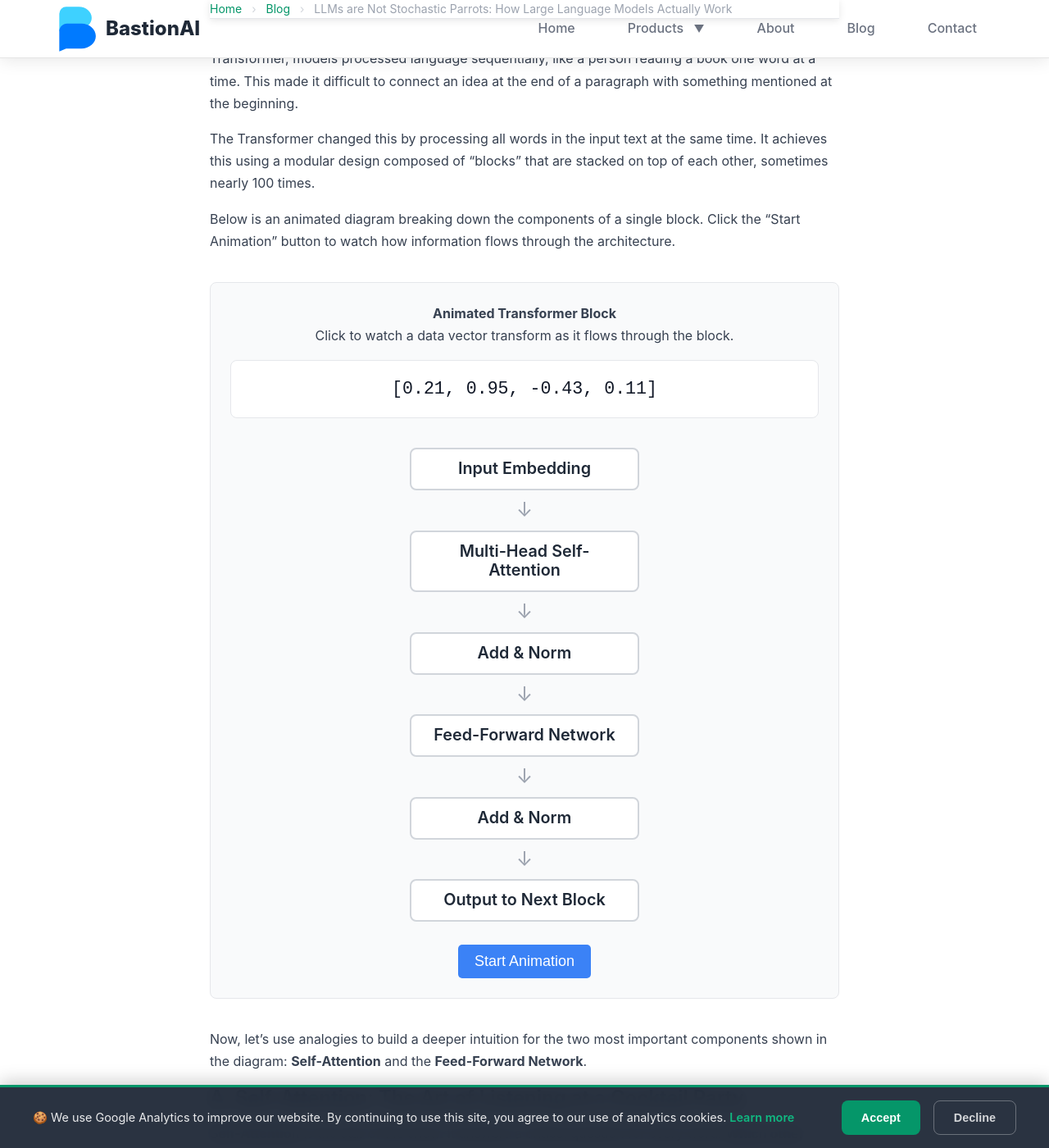
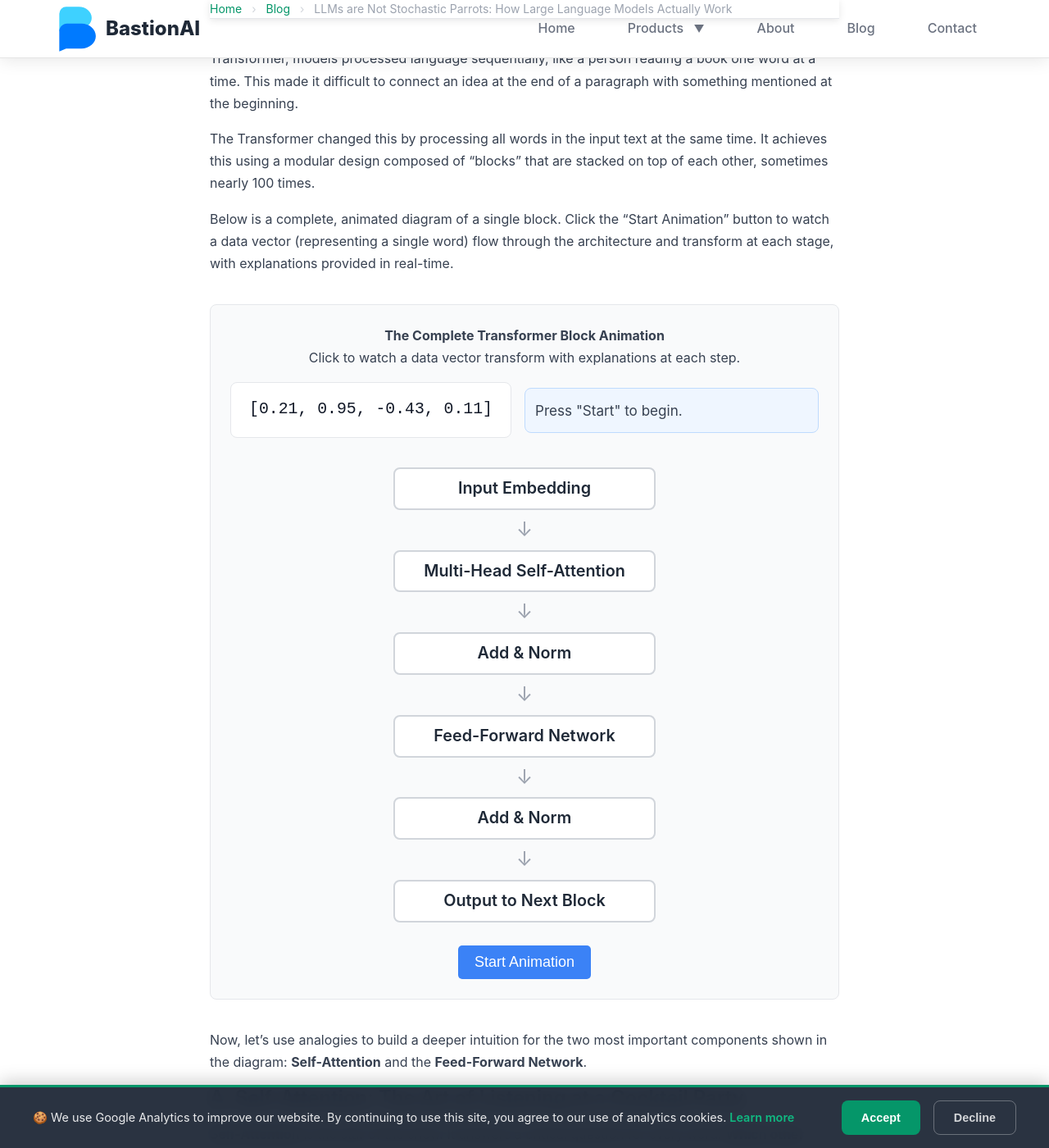
Before and after one commit to BastionAI/bastionai.github.io, a Jekyll site: the page built from _posts/2025-07-14-how-llms-really-work.md, in a window 1280 px wide and 1400 px high, scrolled down 2714 px. Shown: the whole window at 82% size. Built offline with Jekyll 4.4.1, drawn with Linux system fonts in a browser that asks for light colours.

Commit message:
feat: implement definitive data-flow animation with explanations

```diff
--- a/_includes/components/interactive-transformer.html
+++ b/_includes/components/interactive-transformer.html
@@ -1,5 +1,5 @@
 <style>
-.data-transformer-container {
+.final-transformer-container {
     font-family: -apple-system, BlinkMacSystemFont, "Segoe UI", Roboto, "Helvetica Neue", Arial, sans-serif;
     border: 1px solid #e5e7eb;
     border-radius: 8px;
@@ -8,58 +8,61 @@
     text-align: center;
     background-color: #f9fafb;
 }
-.data-transformer-vector-display {
+.final-transformer-top-display {
+    display: flex;
+    justify-content: space-between;
+    align-items: center;
+    gap: 16px;
+    margin-bottom: 24px;
+}
+.final-transformer-vector-display {
+    flex-grow: 1;
     background-color: #fff;
     border: 1px solid #e5e7eb;
     padding: 16px;
     border-radius: 8px;
-    margin-bottom: 24px;
     font-family: monospace;
-    font-size: 1.2em;
+    font-size: 1.1em;
     font-weight: 500;
     color: #111827;
     min-height: 28px;
     transition: background-color 0.3s;
 }
-.data-transformer-vector-display.processing {
+.final-transformer-explanation {
+    flex-basis: 50%;
+    text-align: left;
+    font-size: 0.95em;
+    padding: 12px;
     background-color: #eff6ff;
+    border: 1px solid #bfdbfe;
+    border-radius: 8px;
+    min-height: 54px;
 }
-.data-transformer-block {
+.final-transformer-block {
     display: flex;
     flex-direction: column;
     align-items: center;
     position: relative;
 }
-.data-transformer-component {
+.final-transformer-component {
     border: 2px solid #d1d5db;
     border-radius: 8px;
     padding: 12px 20px;
     margin: 12px 0;
-    width: 280px;
+    width: 320px;
     background-color: white;
     position: relative;
     transition: all 0.3s ease-in-out;
 }
-.data-transformer-component.active {
+.final-transformer-component.active {
     border-color: #3b82f6;
     transform: scale(1.03);
     box-shadow: 0 4px 15px rgba(0,0,0,0.08);
 }
-.data-transformer-component h4 {
-    margin: 0;
-    font-size: 1.1em;
-    color: #1f2937;
-}
-.data-transformer-arrow {
-    font-size: 24px;
-    color: #9ca3af;
-    margin: -8px 0;
-    transition: color 0.3s ease-in-out;
-}
-.data-transformer-arrow.active {
-    color: #3b82f6;
-}
-.data-transformer-button {
+.final-transformer-component h4 { margin: 0; font-size: 1.1em; color: #1f2937; }
+.final-transformer-arrow { font-size: 24px; color: #9ca3af; margin: -8px 0; transition: color 0.3s ease-in-out; }
+.final-transformer-arrow.active { color: #3b82f6; }
+.final-transformer-button {
     background-color: #3b82f6;
     color: white;
     border: none;
@@ -70,81 +73,77 @@
     margin-top: 16px;
     transition: background-color 0.2s;
 }
-.data-transformer-button:hover {
-    background-color: #2563eb;
-}
-.data-transformer-button:disabled {
-    background-color: #9ca3af;
-    cursor: not-allowed;
-}
+.final-transformer-button:hover { background-color: #2563eb; }
+.final-transformer-button:disabled { background-color: #9ca3af; cursor: not-allowed; }
 </style>
 
-<div class="data-transformer-container">
-    <p><strong>Animated Transformer Block</strong><br/>Click to watch a data vector transform as it flows through the block.</p>
-    <div id="data-vector-display" class="data-transformer-vector-display">[0.21, 0.95, -0.43, 0.11]</div>
-    <div class="data-transformer-block">
-
-        <div class="data-transformer-component" data-step="1"><h4>Input Embedding</h4></div>
-        <div class="data-transformer-arrow" data-step="1">↓</div>
-        <div class="data-transformer-component" data-step="2"><h4>Multi-Head Self-Attention</h4></div>
-        <div class="data-transformer-arrow" data-step="2">↓</div>
-        <div class="data-transformer-component" data-step="3"><h4>Add &amp; Norm</h4></div>
-        <div class="data-transformer-arrow" data-step="3">↓</div>
-        <div class="data-transformer-component" data-step="4"><h4>Feed-Forward Network</h4></div>
-        <div class="data-transformer-arrow" data-step="4">↓</div>
-        <div class="data-transformer-component" data-step="5"><h4>Add &amp; Norm</h4></div>
-        <div class="data-transformer-arrow" data-step="5">↓</div>
-        <div class="data-transformer-component" data-step="6"><h4>Output to Next Block</h4></div>
-
+<div class="final-transformer-container">
+    <p><strong>The Complete Transformer Block Animation</strong><br/>Click to watch a data vector transform with explanations at each step.</p>
+    <div class="final-transformer-top-display">
+        <div id="final-vector-display" class="final-transformer-vector-display"></div>
+        <div id="final-explanation" class="final-transformer-explanation">Press "Start" to begin.</div>
     </div>
-    <button id="data-transformer-start-btn" class="data-transformer-button">Start Animation</button>
+    <div class="final-transformer-block">
+        <div class="final-transformer-component" data-step="1"><h4>Input Embedding</h4></div>
+        <div class="final-transformer-arrow" data-step="1">↓</div>
+        <div class="final-transformer-component" data-step="2"><h4>Multi-Head Self-Attention</h4></div>
+        <div class="final-transformer-arrow" data-step="2">↓</div>
+        <div class="final-transformer-component" data-step="3"><h4>Add &amp; Norm</h4></div>
+        <div class="final-transformer-arrow" data-step="3">↓</div>
+        <div class="final-transformer-component" data-step="4"><h4>Feed-Forward Network</h4></div>
+        <div class="final-transformer-arrow" data-step="4">↓</div>
+        <div class="final-transformer-component" data-step="5"><h4>Add &amp; Norm</h4></div>
+        <div class="final-transformer-arrow" data-step="5">↓</div>
+        <div class="final-transformer-component" data-step="6"><h4>Output to Next Block</h4></div>
+    </div>
+    <button id="final-transformer-start-btn" class="final-transformer-button">Start Animation</button>
 </div>
 
 <script>
 document.addEventListener('DOMContentLoaded', function() {
-    const startButton = document.getElementById('data-transformer-start-btn');
-    const vectorDisplay = document.getElementById('data-vector-display');
-    const components = document.querySelectorAll('.data-transformer-component');
-    const arrows = document.querySelectorAll('.data-transformer-arrow');
+    const startButton = document.getElementById('final-transformer-start-btn');
+    const vectorDisplay = document.getElementById('final-vector-display');
+    const explanationBox = document.getElementById('final-explanation');
+    const components = document.querySelectorAll('.final-transformer-component');
+    const arrows = document.querySelectorAll('.final-transformer-arrow');
     let isAnimating = false;
 
     const initialVector = [0.21, 0.95, -0.43, 0.11];
     const vectorStates = [
-        initialVector, // After Input
+        initialVector, // Start
         [0.83, 0.51, -0.25, 0.34], // After Attention
         [0.81, 0.53, -0.24, 0.36], // After Add & Norm 1
         [0.72, 0.68, 0.55, 0.81],  // After FFN
         [0.74, 0.67, 0.56, 0.80],  // After Add & Norm 2
         [0.74, 0.67, 0.56, 0.80],  // Final Output
     ];
+    const explanations = [
+        "We start with the word's initial meaning, represented as a vector.",
+        "Self-attention mixes in context from other words, deeply changing the vector's values.",
+        "Add & Norm cleans up the new vector and adds back the original, preventing information loss.",
+        "The Feed-Forward Network processes the vector, finding deeper patterns and relationships in the data.",
+        "Another round of Add & Norm ensures the output is stable and ready for the next stage.",
+        "The final, refined vector is now passed to the next Transformer block or used for prediction."
+    ];
 
     const sleep = ms => new Promise(resolve => setTimeout(resolve, ms));
-
-    const resetState = () => {
-        vectorDisplay.textContent = `[${initialVector.join(', ')}]`;
-        vectorDisplay.classList.remove('processing');
-        components.forEach(el => el.classList.remove('active'));
-        arrows.forEach(el => el.classList.remove('active'));
-    };
-
-    const animateVector = (startVec, endVec, duration) => {
+    const animateVectorFn = (startVec, endVec, duration) => {
         const startTime = performance.now();
         const update = () => {
             const elapsedTime = performance.now() - startTime;
             const progress = Math.min(elapsedTime / duration, 1);
-
-            const currentVec = startVec.map((start, i) => {
-                const end = endVec[i];
-                return start + (end - start) * progress;
-            });
-
+            const currentVec = startVec.map((start, i) => start + (endVec[i] - start) * progress);
             vectorDisplay.textContent = `[${currentVec.map(v => v.toFixed(2)).join(', ')}]`;
-
-            if (progress < 1) {
-                requestAnimationFrame(update);
-            }
+            if (progress < 1) requestAnimationFrame(update);
         };
         requestAnimationFrame(update);
+    };
+
+    const resetState = () => {
+        vectorDisplay.textContent = `[${initialVector.join(', ')}]`;
+        explanationBox.textContent = 'Press "Start" to begin.';
+        components.forEach(el => el.classList.remove('active'));
+        arrows.forEach(el => el.classList.remove('active'));
     };
 
     const runAnimation = async () => {
@@ -157,40 +156,32 @@
 
         for (let i = 0; i < components.length; i++) {
             const component = components[i];
-            const nextVector = vectorStates[i];
+            const nextVector = vectorStates[i+1] || vectorStates[vectorStates.length - 1];
 
-            // Highlight component
+            explanationBox.textContent = explanations[i];
             component.classList.add('active');
-            vectorDisplay.classList.add('processing');
             await sleep(500);
 
-            // Animate vector transformation
-            animateVector(currentVector, nextVector, 1000);
-            await sleep(1000);
+            animateVectorFn(currentVector, nextVector, 1200);
+            await sleep(1200);
 
             currentVector = nextVector;
             component.classList.remove('active');
-            vectorDisplay.classList.remove('processing');
 
-            // Highlight arrow
             if (i < arrows.length) {
                 arrows[i].classList.add('active');
-                await sleep(300);
+                await sleep(400);
                 arrows[i].classList.remove('active');
             }
         }
 
+        explanationBox.textContent = "Animation complete! The vector has been fully refined by the block.";
         isAnimating = false;
         startButton.disabled = false;
         startButton.textContent = 'Replay Animation';
     };
 
-    startButton.addEventListener('click', () => {
-        if (!isAnimating) {
-            runAnimation();
-        }
-    });
-
+    startButton.addEventListener('click', () => !isAnimating && runAnimation());
     resetState();
 });
 </script>
--- a/_posts/2025-07-14-how-llms-really-work.md
+++ b/_posts/2025-07-14-how-llms-really-work.md
@@ -63,7 +63,7 @@
 
 The Transformer changed this by processing all words in the input text at the same time. It achieves this using a modular design composed of "blocks" that are stacked on top of each other, sometimes nearly 100 times.
 
-Below is an animated diagram breaking down the components of a single block. Click the "Start Animation" button to watch how information flows through the architecture.
+Below is a complete, animated diagram of a single block. Click the "Start Animation" button to watch a data vector (representing a single word) flow through the architecture and transform at each stage, with explanations provided in real-time.
 
 {% include components/interactive-transformer.html %}
 
```
